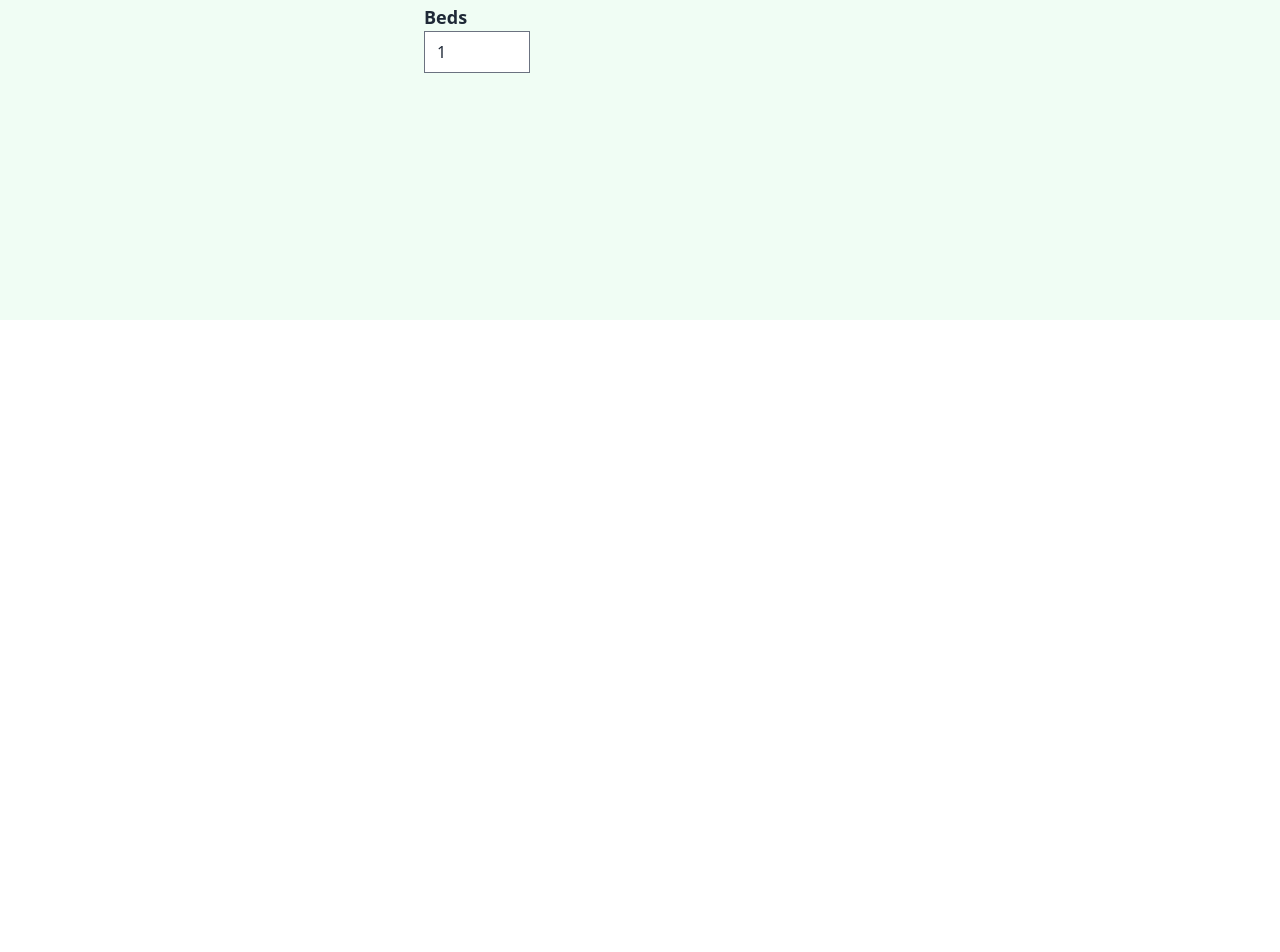
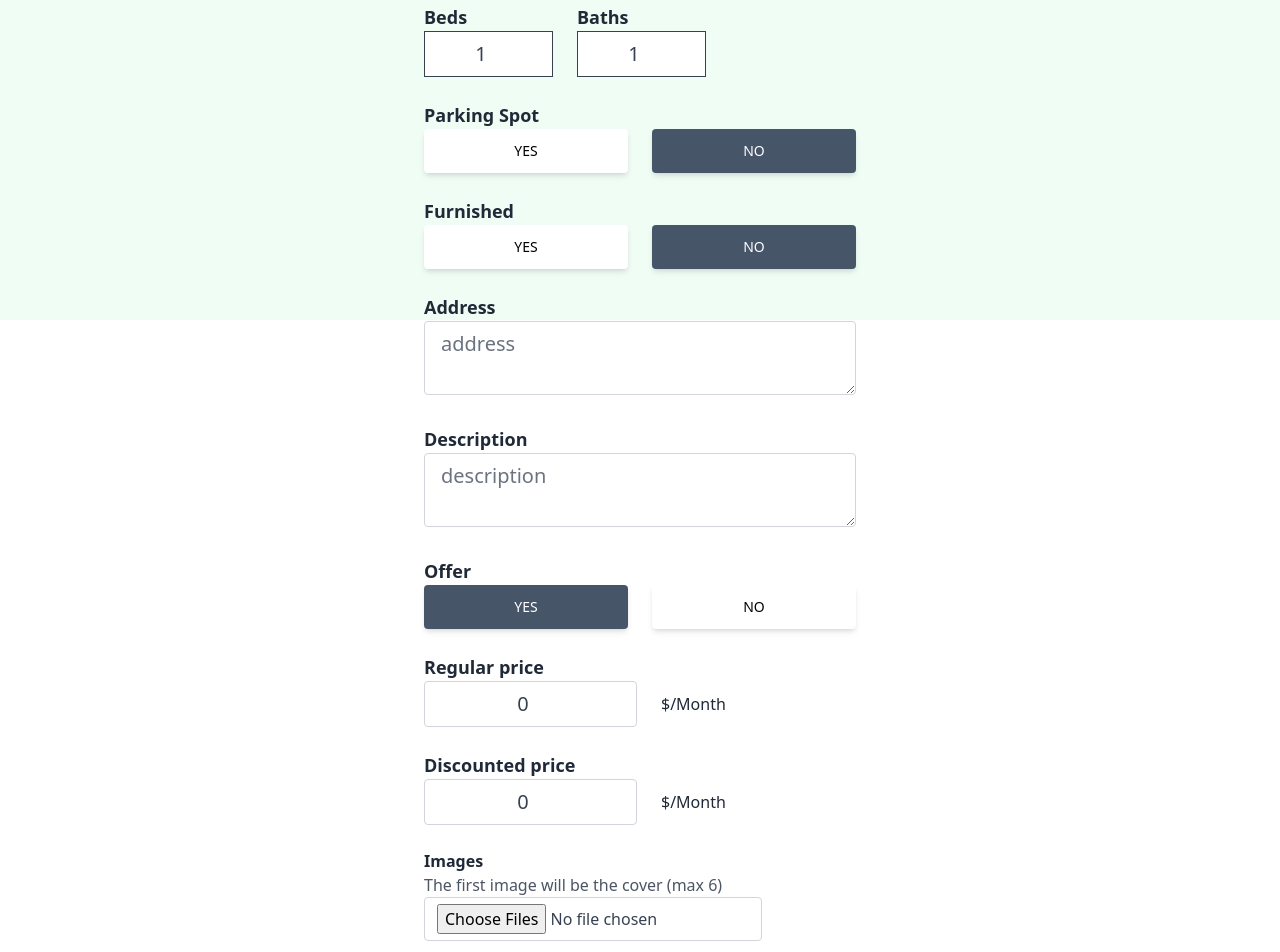
Before and after one commit to samobeng14Dev/real-estate-app, a React (Vite) app: page /createListing in a window 1280 px wide. Shown: the part 480-1432 px from the top of the page. Before the commit the page ends 800 px from the top, so only its background shows below. Built offline with nearby package versions, Linux system fonts and the light colour scheme; no server answers.

Commit message:
created ui for listing page

```diff
--- a/src/pages/CreateListing.jsx
+++ b/src/pages/CreateListing.jsx
@@ -7,15 +7,36 @@ const CreateListing = () => {
 		name: "",
 		bedrooms: 1,
 		bathrooms: 1,
+		parking: false,
+		furnished: false,
+		address: "",
+		description: "",
+		offer: true,
+		regularPrice: "0",
+		discountedPrice: "0",
 	});
-	const { type, name, bedrooms, bathrooms } = formData;
+	const {
+		type,
+		name,
+		bedrooms,
+		bathrooms,
+		parking,
+		furnished,
+		address,
+		description,
+		offer,
+		regularPrice,
+		discountedPrice,
+	} = formData;
 	const handleChange = () => {};
 	return (
 		<main className='max-w-md px-2 mx-auto'>
 			<SectionTitle text='Create a listing' />
 			<form>
+				{/* Sell/Rent */}
 				<p className='text-lg mt-6 font-semibold '>Sell/Rent</p>
 				<div className='flex'>
+					{/* Sell */}
 					<button
 						type='button'
 						id='type'
@@ -30,10 +51,11 @@ const CreateListing = () => {
 												}`}>
 						sell
 					</button>
+					{/* Rent */}
 					<button
 						type='button'
 						id='type'
-						value='sale'
+						value='rent'
 						onClick={handleChange}
 						className={`ml-3 px-7 py-3 font-medium text-sm uppercase shadow-md
                         rounded hover:shadow-lg focus:shadow-lg active:shadow-lg transition
@@ -42,9 +64,10 @@ const CreateListing = () => {
 														? "bg-white text-black"
 														: "bg-slate-600 text-white"
 												}`}>
-						sell
+						rent
 					</button>
 				</div>
+				{/* Name */}
 				<p className='text-lg mt-6 font-semibold'>Name</p>
 				<input
 					type='text'
@@ -59,8 +82,8 @@ const CreateListing = () => {
                      border-gray-300 rounded transition duration-150 ease-in-out
                       focus:text-gray-700 focus:bg-white focus:border-slate-600 mb-6'
 				/>
-				<div className=''>
-					<div className=''>
+				<div className='flex space-x-6 mb-6'>
+					<div>
 						<p className='text-lg font-semibold'>Beds</p>
 						<input
 							type='number'
@@ -70,9 +93,226 @@ const CreateListing = () => {
 							min='1'
 							max='50'
 							required
+							className='w-full px-4 py-2 text-xl text-gray-700 bg-white border
+							 border-gray-700 transition duration-150 ease-in-out
+							  focus:gray-700 focus:bg-white focus:border-slate-600 text-center'
+						/>
+					</div>
+					<div>
+						<p className='text-lg font-semibold'>Baths</p>
+						<input
+							type='number'
+							id='bathrooms'
+							value={bathrooms}
+							onChange={handleChange}
+							min='1'
+							max='50'
+							required
+							className=' w-full px-4 py-2 text-xl text-gray-700 bg-white border
+							 border-gray-700 transition duration-150 ease-in-out
+							  focus:gray-700 focus:bg-white focus:border-slate-600 text-center'
 						/>
 					</div>
 				</div>
+				{/* Parking Spot*/}
+				<p className='text-lg mt-6 font-semibold '>Parking Spot</p>
+				<div className='flex'>
+					<button
+						type='button'
+						id='parking'
+						value={true}
+						onClick={handleChange}
+						className={`mr-3 px-7 py-3 font-medium text-sm uppercase shadow-md
+                        rounded hover:shadow-lg focus:shadow-lg active:shadow-lg transition
+                        duration-150 ease-in-out w-full ${
+													!parking
+														? "bg-white text-black"
+														: "bg-slate-600 text-white"
+												}`}>
+						Yes
+					</button>
+					<button
+						type='button'
+						id='parking'
+						value={false}
+						onClick={handleChange}
+						className={`ml-3 px-7 py-3 font-medium text-sm uppercase shadow-md
+                        rounded hover:shadow-lg focus:shadow-lg active:shadow-lg transition
+                        duration-150 ease-in-out w-full ${
+													parking
+														? "bg-white text-black"
+														: "bg-slate-600 text-white"
+												}`}>
+						no
+					</button>
+				</div>
+				{/* Furnished */}
+				<p className='text-lg mt-6 font-semibold '>Furnished</p>
+				<div className='flex'>
+					<button
+						type='button'
+						id='furnished'
+						value={true}
+						onClick={handleChange}
+						className={`mr-3 px-7 py-3 font-medium text-sm uppercase shadow-md
+                        rounded hover:shadow-lg focus:shadow-lg active:shadow-lg transition
+                        duration-150 ease-in-out w-full ${
+													!furnished
+														? "bg-white text-black"
+														: "bg-slate-600 text-white"
+												}`}>
+						Yes
+					</button>
+					<button
+						type='button'
+						id='furnished'
+						value={false}
+						onClick={handleChange}
+						className={`ml-3 px-7 py-3 font-medium text-sm uppercase shadow-md
+                        rounded hover:shadow-lg focus:shadow-lg active:shadow-lg transition
+                        duration-150 ease-in-out w-full ${
+													furnished
+														? "bg-white text-black"
+														: "bg-slate-600 text-white"
+												}`}>
+						No
+					</button>
+				</div>
+				{/* Address */}
+				<p className='text-lg mt-6 font-semibold'>Address</p>
+				<textarea
+					type='text'
+					id='address'
+					value={address}
+					onChange={handleChange}
+					placeholder='address'
+					required
+					className='w-full px-4 py-2 text-xl text-gray-700 bg-white border
+                     border-gray-300 rounded transition duration-150 ease-in-out
+                      focus:text-gray-700 focus:bg-white focus:border-slate-600 mb-6'
+				/>
+				{/* Description */}
+				<p className='text-lg  font-semibold'>Description</p>
+				<textarea
+					type='text'
+					id='description'
+					value={description}
+					onChange={handleChange}
+					placeholder='description'
+					required
+					className='w-full px-4 py-2 text-xl text-gray-700 bg-white border
+                     border-gray-300 rounded transition duration-150 ease-in-out
+                      focus:text-gray-700 focus:bg-white focus:border-slate-600 mb-6'
+				/>
+				{/* Offer*/}
+				<p className='text-lg font-semibold '>Offer</p>
+				<div className='flex mb-6'>
+					<button
+						type='button'
+						id='offer'
+						value={true}
+						onClick={handleChange}
+						className={`mr-3 px-7 py-3 font-medium text-sm uppercase shadow-md
+                        rounded hover:shadow-lg focus:shadow-lg active:shadow-lg transition
+                        duration-150 ease-in-out w-full ${
+													!offer
+														? "bg-white text-black"
+														: "bg-slate-600 text-white"
+												}`}>
+						Yes
+					</button>
+					<button
+						type='button'
+						id='offer'
+						value={false}
+						onClick={handleChange}
+						className={`ml-3 px-7 py-3 font-medium text-sm uppercase shadow-md
+                        rounded hover:shadow-lg focus:shadow-lg active:shadow-lg transition
+                        duration-150 ease-in-out w-full ${
+													offer
+														? "bg-white text-black"
+														: "bg-slate-600 text-white"
+												}`}>
+						No
+					</button>
+				</div>
+				{/* Regular Price */}
+				<div className='flex items-center mb-6'>
+					<div className=''>
+						<p className='text-lg font-semibold'>Regular price</p>
+						<div className='flex w-full justify-center items-center space-x-6'>
+							<input
+								type='number'
+								id='regularPrice'
+								value={regularPrice}
+								onChange={handleChange}
+								min='50'
+								max='400000000'
+								required
+								className='w-full px-4 py-2 text-xl text-gray-700 bg-white border
+								 border-gray-300 rounded transition duration-150 ease-in-out focus:text-gray-700
+								focus:bg-white  focus:border-slate-600 text-center'
+							/>
+							{type === "rent" && (
+								<div className=''>
+									<p className='text-md w-full '>$/Month</p>
+								</div>
+							)}
+						</div>
+					</div>
+				</div>
+				{/* Discounted Price */}
+				{offer && (
+					<div className='flex items-center mb-6'>
+						<div className=''>
+							<p className='text-lg font-semibold'>Discounted price</p>
+							<div className='flex w-full justify-center items-center space-x-6'>
+								<input
+									type='number'
+									id='discountedPrice'
+									value={discountedPrice}
+									onChange={handleChange}
+									min='50'
+									max='400000000'
+									required={offer}
+									className='w-full px-4 py-2 text-xl text-gray-700 bg-white border
+								 border-gray-300 rounded transition duration-150 ease-in-out focus:text-gray-700
+								focus:bg-white  focus:border-slate-600 text-center'
+								/>
+								{type === "rent" && (
+									<div className=''>
+										<p className='text-md w-full '>$/Month</p>
+									</div>
+								)}
+							</div>
+						</div>
+					</div>
+				)}
+				{/* Images */}
+				<div className='mb-6'>
+					<p className='tex-lg font-semibold'>Images</p>
+					<p className='text-gray-600'>
+						The first image will be the cover (max 6)
+					</p>
+					<input
+						type='file'
+						id='images'
+						onChange={handleChange}
+						accept='.jpg, .png, .jpeg'
+						multiple
+						required
+						className='w-ful px-3 py-1.5 text-gray-700 bg-white border
+						border-gray-300 rounded transition duration-150 ease-in-out focus:bg-white
+						focus:border-slate-600'
+					/>
+				</div>
+				{/* Button */}
+				<button
+					type='submit'
+					className='mb-6 w-full px-7 y-3 btn btn-secondary font-medium
+					uppercase shadow-md hover:shadow-lg focus:shadow-lg active:shadow-lg'>
+					Create Listing
+				</button>
 			</form>
 		</main>
 	);
```
